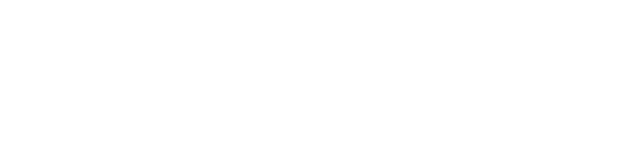
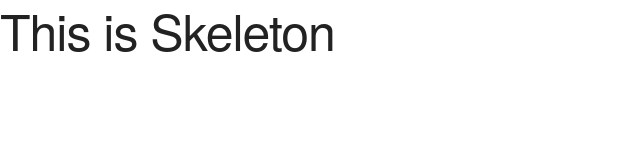
Before and after one commit to cmupakile/SG-notes, a website: page week03-day04/index.html in a window 1280 px wide. Shown: the whole page, without its empty margins (0-640 px from the left). Drawn offline with nearby package versions, Linux system fonts and the light colour scheme.

Commit message:
linked style from skeleton framework and jquery

```diff
--- a/week03-day04/index.html
+++ b/week03-day04/index.html
@@ -1,6 +1,8 @@
 <!DOCTYPE html>
 <html lang="en">
 <head>
+  <link rel="stylesheet" href="bower_components/skeleton/css/normalize.css">
+  <link rel="stylesheet" href="bower_components/skeleton/css/skeleton.css">
   <script src="bower_components/jquery/dist/jquery.js" charset="utf-8"></script>
   <script src="main.js" charset="utf-8"></script>
   <meta charset="UTF-8">
@@ -9,6 +11,7 @@
   <title>Bower</title>
 </head>
 <body>
+  <h1>This is Skeleton</h1>
 
 </body>
 </html>
--- a/week03-day04/main.js
+++ b/week03-day04/main.js
@@ -1 +1,2 @@
 console.log('bower stuff');
+console.log($);
```
Also changed, not shown: 1 other file.
